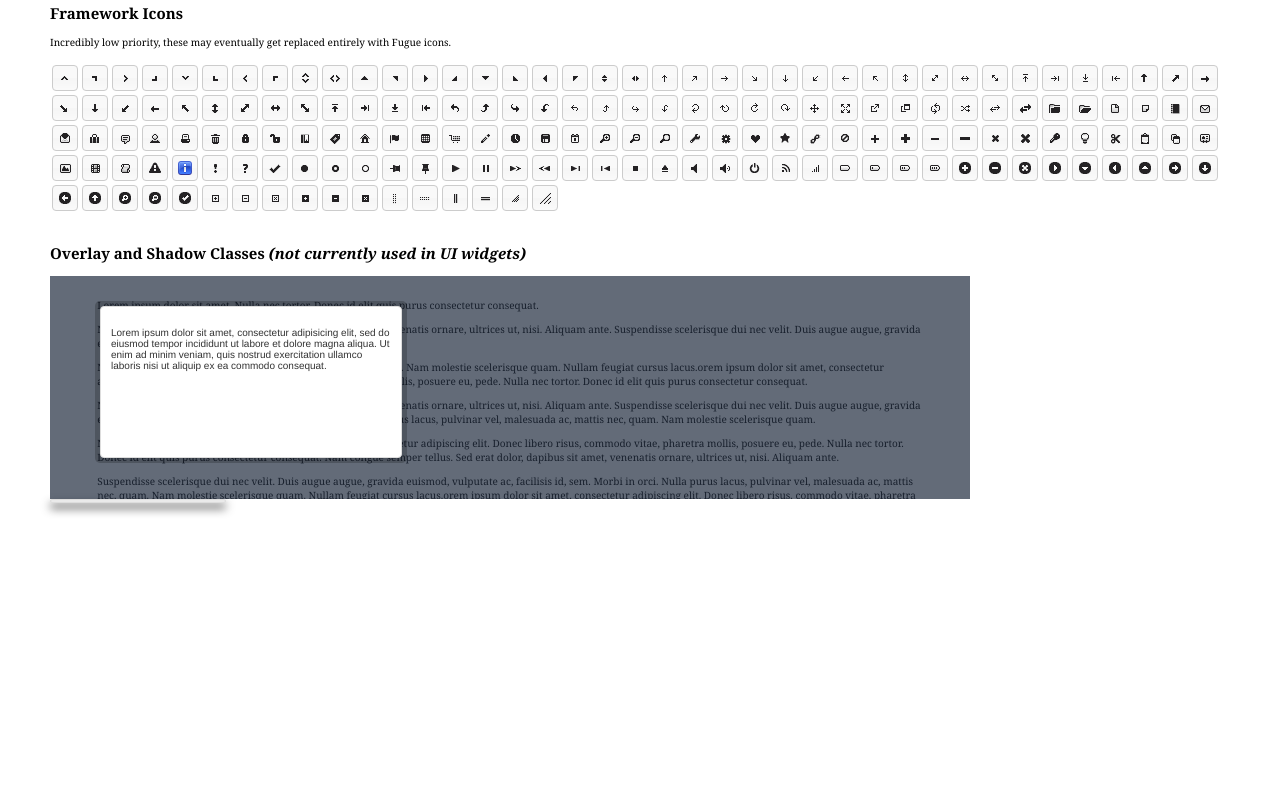
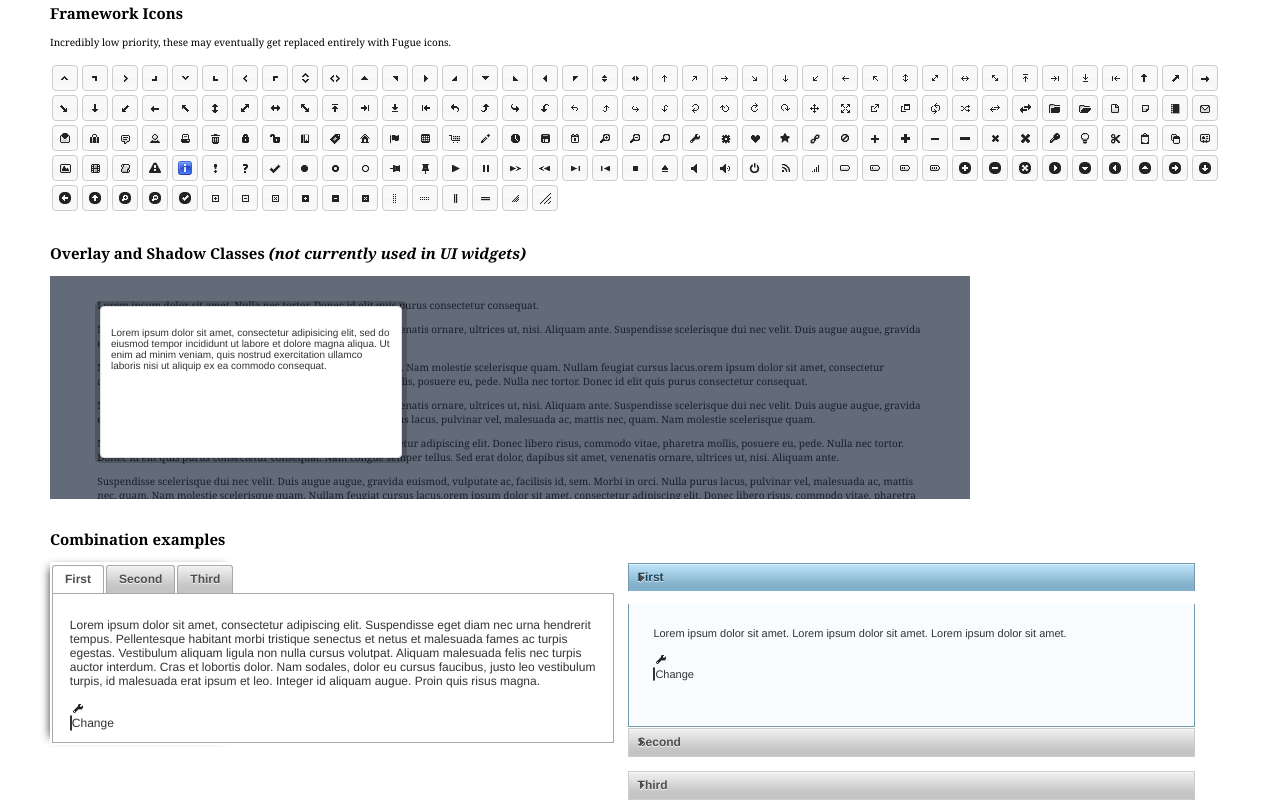
Before and after one commit to taitems/Aristo-jQuery-UI-Theme, a plain HTML site: page demo.html in a window 1280 px wide. Shown: the part 2042-2842 px from the top of the page. Before the commit the page ends 2595 px from the top, so only its background shows below. Drawn offline with nearby package versions, Linux system fonts and the light colour scheme.

Commit message:
added demos for combinations: buttons inside dialog, accordion and tabs

```diff
--- a/demo.html
+++ b/demo.html
@@ -107,6 +107,13 @@
 					var randNum = Math.random() * 90;
 					$("#progressbar div").animate( { width: randNum+"%" } );
 					event.preventDefault();
+				});
+
+				// Combinations
+				$('#tabs2').tabs();
+				$("#accordion2").accordion({ header: "h4" });
+				$(".uibutton").button({
+					icons: {primary: 'ui-icon-wrench'}
 				});
 
 			});
@@ -242,7 +249,7 @@
 
 		<!-- ui-dialog -->
 		<div id="dialog" title="Dialog Title">
-			<p>Lorem ipsum dolor sit amet, consectetur adipisicing elit, sed do eiusmod tempor incididunt ut labore et dolore magna aliqua. Ut enim ad minim veniam, quis nostrud exercitation ullamco laboris nisi ut aliquip ex ea commodo consequat.</p>
+			<p>Lorem ipsum dolor sit amet, consectetur adipisicing elit, sed do eiusmod tempor incididunt ut labore et dolore magna aliqua. Ut enim ad minim veniam, quis nostrud exercitation ullamco laboris nisi ut aliquip ex ea commodo consequat.</p><a href="#" class="uibutton">Change</a>
 		</div>
 
 		<!-- Datepicker -->
@@ -497,6 +504,41 @@
 		</div>
 
 	</div>
+	<h2 class="demoHeaders">Combination examples</h2>
+		<div class="columnbox">
+			<div id="tabs2">
+				<ul>
+					<li><a href="#tabs2-1">First</a></li>
+					<li><a href="#tabs2-2">Second</a></li>
+					<li><a href="#tabs2-3">Third</a></li>
+				</ul>
+				<div id="tabs2-1">
+					<p>Lorem ipsum dolor sit amet, consectetur adipiscing elit. Suspendisse eget diam nec urna hendrerit tempus. Pellentesque habitant morbi tristique senectus et netus et malesuada fames ac turpis egestas. Vestibulum aliquam ligula non nulla cursus volutpat. Aliquam malesuada felis nec turpis auctor interdum. Cras et lobortis dolor. Nam sodales, dolor eu cursus faucibus, justo leo vestibulum turpis, id malesuada erat ipsum et leo. Integer id aliquam augue. Proin quis risus magna.</p>
+					<a href="#" class="uibutton ui-icon-gear">Change</a>
+				</div>
+				<div id="tabs2-2">Tab 2</div>
+				<div id="tabs2-3">Tab 3</div>
+			</div>
+		</div>
+		<div class="columnbox">
+			<div id="accordion2">
+				<div>
+					<h4><a href="#">First</a></h4>
+					<div>
+						<p>Lorem ipsum dolor sit amet. Lorem ipsum dolor sit amet. Lorem ipsum dolor sit amet.</p>
+						<a href="#" class="uibutton">Change</a>
+					</div>
+				</div>
+				<div>
+					<h4><a href="#">Second</a></h4>
+					<div>Phasellus mattis tincidunt nibh.</div>
+				</div>
+				<div>
+					<h4><a href="#">Third</a></h4>
+					<div>Mauris tempor urna non quam tincidunt aliquam. Proin venenatis metus eu purus interdum a vehicula ipsum sollicitudin. Mauris sed dignissim odio. Nam id odio sed diam dapibus dignissim. Nulla vestibulum nisl ac magna scelerisque adipiscing. Nam pellentesque sapien vulputate nisi scelerisque ut vehicula orci luctus. Sed rhoncus tempor metus vitae egestas. Proin pharetra tristique justo ac rutrum. Vestibulum ac pharetra dolor. Cras nibh arcu, bibendum eget luctus id, rhoncus nec augue. Integer ornare rhoncus nulla, eu aliquam mi ornare ullamcorper. Praesent egestas auctor orci, non rhoncus sapien eleifend at. Quisque eget purus sem, ut dignissim ligula. Etiam sollicitudin dui libero, id ullamcorper metus. </div>
+				</div>
+			</div>
+		</div>
 
 	</body>
 </html>
```
